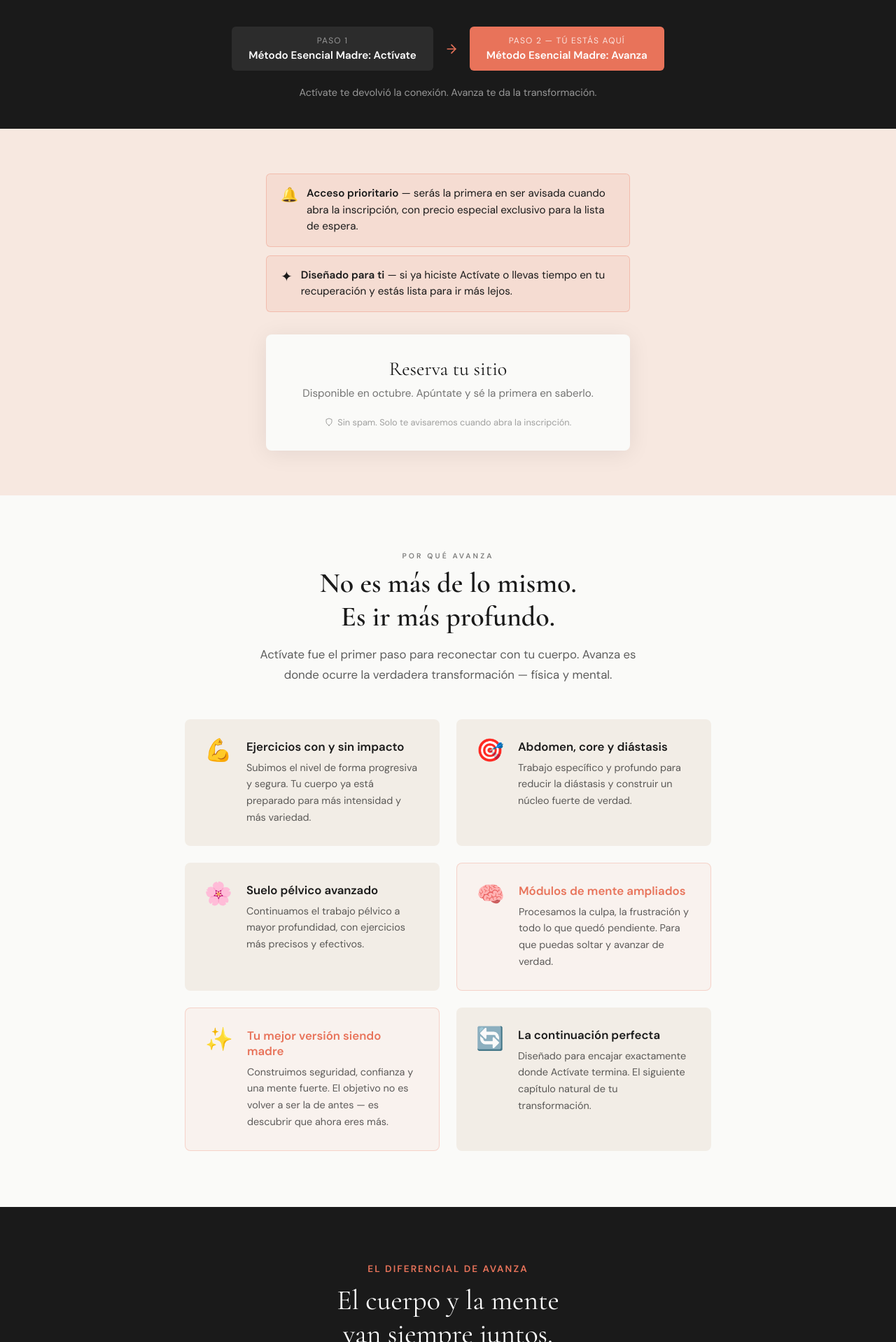
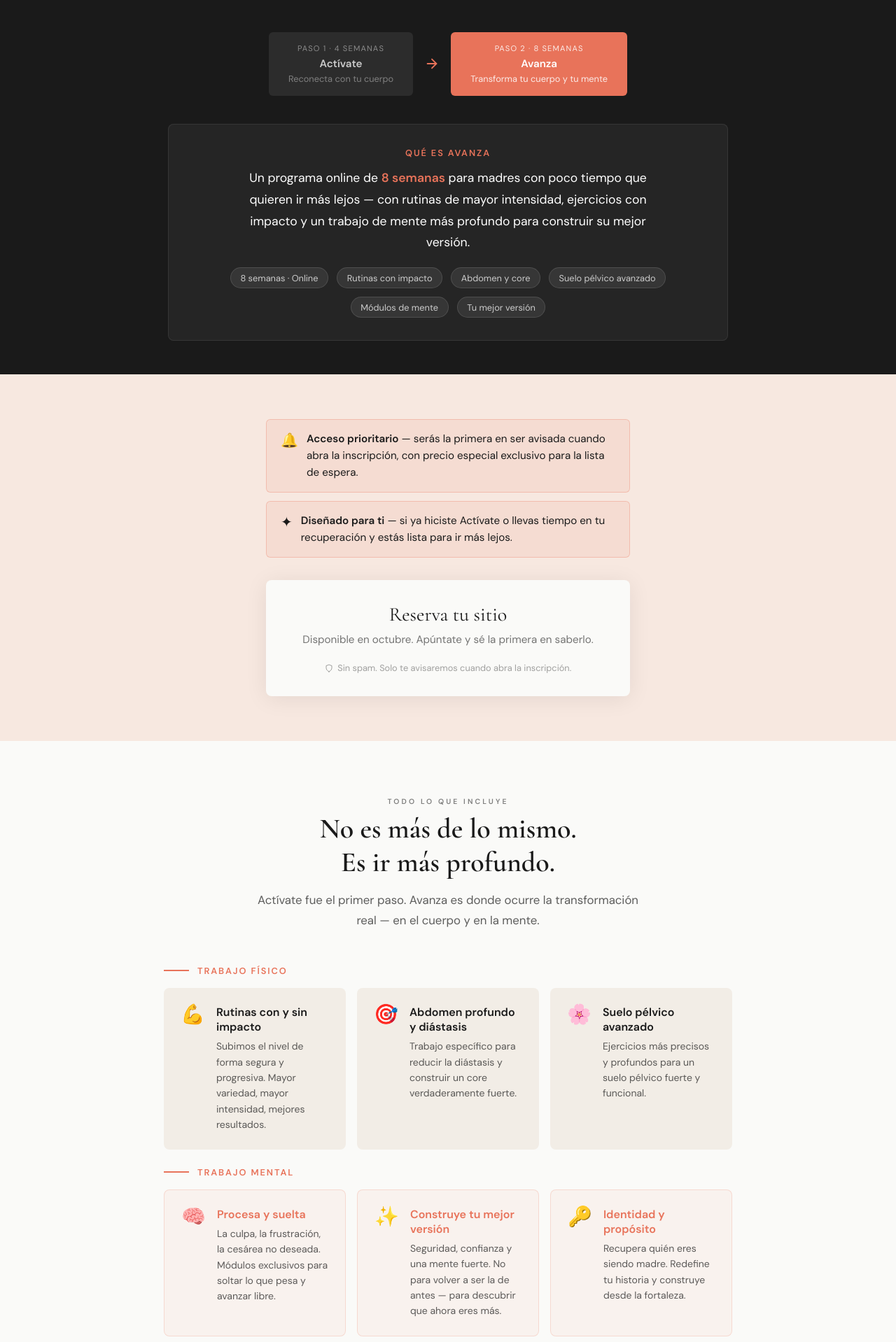
Before and after one commit to susanaaresla-lab/esencial-susana, a React (Create React App) app: page /lista-espera-avanza in a window 1280 px wide. Shown: the part 762-2680 px from the top of the page at 70% size. Built offline with nearby package versions, Linux system fonts and the light colour scheme.

Commit message:
avanza mayor valor y descripción programa

```diff
--- a/src/pages/ListaEsperaAvanzaPage.js
+++ b/src/pages/ListaEsperaAvanzaPage.js
@@ -84,22 +84,37 @@ export default function ListaEsperaAvanzaPage() {
       </section>
 
       {/* ── PUENTE ENTRE PROGRAMAS ── */}
-      <section style={{ background: 'var(--black)', padding: '2.5rem 1.5rem' }}>
-        <div style={{ maxWidth: 700, margin: '0 auto', textAlign: 'center' }}>
-          <div style={{ display: 'flex', alignItems: 'center', justifyContent: 'center', gap: '1rem', flexWrap: 'wrap' }}>
-            <div style={{ background: 'rgba(255,255,255,0.08)', borderRadius: 6, padding: '0.75rem 1.5rem' }}>
-              <p style={{ fontSize: '0.75rem', color: 'rgba(255,255,255,0.5)', letterSpacing: '0.1em', textTransform: 'uppercase', marginBottom: '0.2rem' }}>Paso 1</p>
-              <p style={{ fontWeight: 600, color: 'white', fontSize: '0.95rem' }}>Método Esencial Madre: Actívate</p>
+      <section style={{ background: 'var(--black)', padding: '3rem 1.5rem' }}>
+        <div style={{ maxWidth: 800, margin: '0 auto' }}>
+          {/* Flecha de continuación */}
+          <div style={{ display: 'flex', alignItems: 'center', justifyContent: 'center', gap: '1rem', flexWrap: 'wrap', marginBottom: '2.5rem' }}>
+            <div style={{ background: 'rgba(255,255,255,0.08)', borderRadius: 6, padding: '1rem 1.75rem', textAlign: 'center' }}>
+              <p style={{ fontSize: '0.7rem', color: 'rgba(255,255,255,0.45)', letterSpacing: '0.1em', textTransform: 'uppercase', marginBottom: '0.3rem' }}>Paso 1 · 4 semanas</p>
+              <p style={{ fontWeight: 600, color: 'rgba(255,255,255,0.75)', fontSize: '0.95rem' }}>Actívate</p>
+              <p style={{ fontSize: '0.8rem', color: 'rgba(255,255,255,0.4)', marginTop: '0.2rem' }}>Reconecta con tu cuerpo</p>
             </div>
-            <ArrowRight size={20} style={{ color: 'var(--coral)', flexShrink: 0 }} />
-            <div style={{ background: 'var(--coral)', borderRadius: 6, padding: '0.75rem 1.5rem' }}>
-              <p style={{ fontSize: '0.75rem', color: 'rgba(255,255,255,0.8)', letterSpacing: '0.1em', textTransform: 'uppercase', marginBottom: '0.2rem' }}>Paso 2 — Tú estás aquí</p>
-              <p style={{ fontWeight: 700, color: 'white', fontSize: '0.95rem' }}>Método Esencial Madre: Avanza</p>
+            <ArrowRight size={22} style={{ color: 'var(--coral)', flexShrink: 0 }} />
+            <div style={{ background: 'var(--coral)', borderRadius: 6, padding: '1rem 1.75rem', textAlign: 'center' }}>
+              <p style={{ fontSize: '0.7rem', color: 'rgba(255,255,255,0.85)', letterSpacing: '0.1em', textTransform: 'uppercase', marginBottom: '0.3rem' }}>Paso 2 · 8 semanas</p>
+              <p style={{ fontWeight: 700, color: 'white', fontSize: '0.95rem' }}>Avanza</p>
+              <p style={{ fontSize: '0.8rem', color: 'rgba(255,255,255,0.85)', marginTop: '0.2rem' }}>Transforma tu cuerpo y tu mente</p>
             </div>
           </div>
-          <p style={{ fontSize: '0.9rem', color: 'rgba(255,255,255,0.55)', marginTop: '1.25rem', lineHeight: 1.6 }}>
-            Actívate te devolvió la conexión. Avanza te da la transformación.
+
+          {/* Descripción del programa */}
+          <div style={{ background: 'rgba(255,255,255,0.05)', borderRadius: 8, padding: '2rem', border: '1px solid rgba(255,255,255,0.08)', textAlign: 'center' }}>
+            <p style={{ fontSize: '0.8rem', fontWeight: 700, letterSpacing: '0.15em', textTransform: 'uppercase', color: 'var(--coral)', marginBottom: '0.75rem' }}>Qué es Avanza</p>
+            <p style={{ fontSize: '1.1rem', color: 'white', lineHeight: 1.75, maxWidth: 580, margin: '0 auto 1.25rem', fontWeight: 400 }}>
+              Un programa online de <strong style={{ color: 'var(--coral)' }}>8 semanas</strong> para madres con poco tiempo que quieren ir más lejos — con rutinas de mayor intensidad, ejercicios con impacto y un trabajo de mente más profundo para construir su mejor versión.
             </p>
+            <div style={{ display: 'flex', flexWrap: 'wrap', justifyContent: 'center', gap: '0.75rem' }}>
+              {['8 semanas · Online', 'Rutinas con impacto', 'Abdomen y core', 'Suelo pélvico avanzado', 'Módulos de mente', 'Tu mejor versión'].map((tag, i) => (
+                <span key={i} style={{ background: 'rgba(255,255,255,0.08)', color: 'rgba(255,255,255,0.75)', fontSize: '0.8rem', padding: '0.35rem 0.85rem', borderRadius: 999, border: '1px solid rgba(255,255,255,0.12)' }}>
+                  {tag}
+                </span>
+              ))}
+            </div>
+          </div>
         </div>
       </section>
 
@@ -134,43 +149,63 @@ export default function ListaEsperaAvanzaPage() {
         </div>
       </section>
 
-      {/* ── QUÉ HACE DIFERENTE A AVANZA ── */}
+      {/* ── QUÉ INCLUYE AVANZA ── */}
       <section className="section" style={{ background: 'var(--white)' }}>
-        <div style={{ maxWidth: 800, margin: '0 auto', padding: '0 1.5rem' }}>
+        <div style={{ maxWidth: 860, margin: '0 auto', padding: '0 1.5rem' }}>
           <div className="text-center" style={{ marginBottom: '3rem' }}>
-            <div className="t-label text-muted" style={{ marginBottom: '0.5rem' }}>Por qué Avanza</div>
+            <div className="t-label text-muted" style={{ marginBottom: '0.5rem' }}>Todo lo que incluye</div>
             <h2 className="t-serif" style={{ fontSize: 'clamp(1.75rem, 4vw, 2.5rem)', color: 'var(--black)', marginBottom: '1rem' }}>
               No es más de lo mismo.<br />Es ir más profundo.
             </h2>
             <p style={{ fontSize: '1.05rem', color: 'rgba(26,26,26,0.7)', lineHeight: 1.75, maxWidth: 560, margin: '0 auto' }}>
-              Actívate fue el primer paso para reconectar con tu cuerpo. Avanza es donde ocurre la verdadera transformación — física y mental.
+              Actívate fue el primer paso. Avanza es donde ocurre la transformación real — en el cuerpo y en la mente.
             </p>
           </div>
-          <div style={{ display: 'grid', gridTemplateColumns: 'repeat(auto-fit, minmax(320px, 1fr))', gap: '1.5rem' }}>
+
+          {/* Bloque cuerpo */}
+          <div style={{ marginBottom: '1.5rem' }}>
+            <div style={{ display: 'flex', alignItems: 'center', gap: '0.75rem', marginBottom: '1rem' }}>
+              <div style={{ width: 36, height: 2, background: 'var(--coral)' }} />
+              <p style={{ fontSize: '0.8rem', fontWeight: 700, letterSpacing: '0.15em', textTransform: 'uppercase', color: 'var(--coral)' }}>Trabajo físico</p>
+            </div>
+            <div style={{ display: 'grid', gridTemplateColumns: 'repeat(auto-fit, minmax(260px, 1fr))', gap: '1rem' }}>
               {[
-              { emoji: '💪', title: 'Ejercicios con y sin impacto', desc: 'Subimos el nivel de forma progresiva y segura. Tu cuerpo ya está preparado para más intensidad y más variedad.', highlight: false },
-              { emoji: '🎯', title: 'Abdomen, core y diástasis', desc: 'Trabajo específico y profundo para reducir la diástasis y construir un núcleo fuerte de verdad.', highlight: false },
-              { emoji: '🌸', title: 'Suelo pélvico avanzado', desc: 'Continuamos el trabajo pélvico a mayor profundidad, con ejercicios más precisos y efectivos.', highlight: false },
-              { emoji: '🧠', title: 'Módulos de mente ampliados', desc: 'Procesamos la culpa, la frustración y todo lo que quedó pendiente. Para que puedas soltar y avanzar de verdad.', highlight: true },
-              { emoji: '✨', title: 'Tu mejor versión siendo madre', desc: 'Construimos seguridad, confianza y una mente fuerte. El objetivo no es volver a ser la de antes — es descubrir que ahora eres más.', highlight: true },
-              { emoji: '🔄', title: 'La continuación perfecta', desc: 'Diseñado para encajar exactamente donde Actívate termina. El siguiente capítulo natural de tu transformación.', highlight: false }
+                { emoji: '💪', title: 'Rutinas con y sin impacto', desc: 'Subimos el nivel de forma segura y progresiva. Mayor variedad, mayor intensidad, mejores resultados.' },
+                { emoji: '🎯', title: 'Abdomen profundo y diástasis', desc: 'Trabajo específico para reducir la diástasis y construir un core verdaderamente fuerte.' },
+                { emoji: '🌸', title: 'Suelo pélvico avanzado', desc: 'Ejercicios más precisos y profundos para un suelo pélvico fuerte y funcional.' }
               ].map((item, i) => (
-              <div key={i} style={{
-                background: item.highlight ? 'rgba(232,115,90,0.06)' : 'var(--beige)',
-                border: item.highlight ? '1px solid rgba(232,115,90,0.25)' : 'none',
-                borderRadius: 8,
-                padding: '1.75rem',
-                display: 'flex',
-                gap: '1.25rem',
-                alignItems: 'flex-start'
-              }}>
-                <span style={{ fontSize: '2rem', flexShrink: 0, lineHeight: 1 }}>{item.emoji}</span>
+                <div key={i} style={{ background: 'var(--beige)', borderRadius: 8, padding: '1.5rem', display: 'flex', gap: '1rem', alignItems: 'flex-start' }}>
+                  <span style={{ fontSize: '1.75rem', flexShrink: 0, lineHeight: 1 }}>{item.emoji}</span>
                   <div>
-                  <h4 style={{ fontWeight: 600, fontSize: '1.05rem', marginBottom: '0.5rem', color: item.highlight ? 'var(--coral)' : 'var(--black)' }}>{item.title}</h4>
-                  <p style={{ fontSize: '0.9rem', color: 'rgba(26,26,26,0.7)', lineHeight: 1.65 }}>{item.desc}</p>
+                    <h4 style={{ fontWeight: 600, fontSize: '1rem', marginBottom: '0.4rem', color: 'var(--black)' }}>{item.title}</h4>
+                    <p style={{ fontSize: '0.875rem', color: 'rgba(26,26,26,0.7)', lineHeight: 1.6 }}>{item.desc}</p>
                   </div>
                 </div>
               ))}
+            </div>
+          </div>
+
+          {/* Bloque mente */}
+          <div>
+            <div style={{ display: 'flex', alignItems: 'center', gap: '0.75rem', marginBottom: '1rem' }}>
+              <div style={{ width: 36, height: 2, background: 'var(--coral)' }} />
+              <p style={{ fontSize: '0.8rem', fontWeight: 700, letterSpacing: '0.15em', textTransform: 'uppercase', color: 'var(--coral)' }}>Trabajo mental</p>
+            </div>
+            <div style={{ display: 'grid', gridTemplateColumns: 'repeat(auto-fit, minmax(260px, 1fr))', gap: '1rem' }}>
+              {[
+                { emoji: '🧠', title: 'Procesa y suelta', desc: 'La culpa, la frustración, la cesárea no deseada. Módulos exclusivos para soltar lo que pesa y avanzar libre.', highlight: true },
+                { emoji: '✨', title: 'Construye tu mejor versión', desc: 'Seguridad, confianza y una mente fuerte. No para volver a ser la de antes — para descubrir que ahora eres más.', highlight: true },
+                { emoji: '🔑', title: 'Identidad y propósito', desc: 'Recupera quién eres siendo madre. Redefine tu historia y construye desde la fortaleza.', highlight: true }
+              ].map((item, i) => (
+                <div key={i} style={{ background: 'rgba(232,115,90,0.06)', border: '1px solid rgba(232,115,90,0.2)', borderRadius: 8, padding: '1.5rem', display: 'flex', gap: '1rem', alignItems: 'flex-start' }}>
+                  <span style={{ fontSize: '1.75rem', flexShrink: 0, lineHeight: 1 }}>{item.emoji}</span>
+                  <div>
+                    <h4 style={{ fontWeight: 600, fontSize: '1rem', marginBottom: '0.4rem', color: 'var(--coral)' }}>{item.title}</h4>
+                    <p style={{ fontSize: '0.875rem', color: 'rgba(26,26,26,0.7)', lineHeight: 1.6 }}>{item.desc}</p>
+                  </div>
+                </div>
+              ))}
+            </div>
           </div>
         </div>
       </section>
```
Lines whose indentation alone changed are shown as unchanged.
